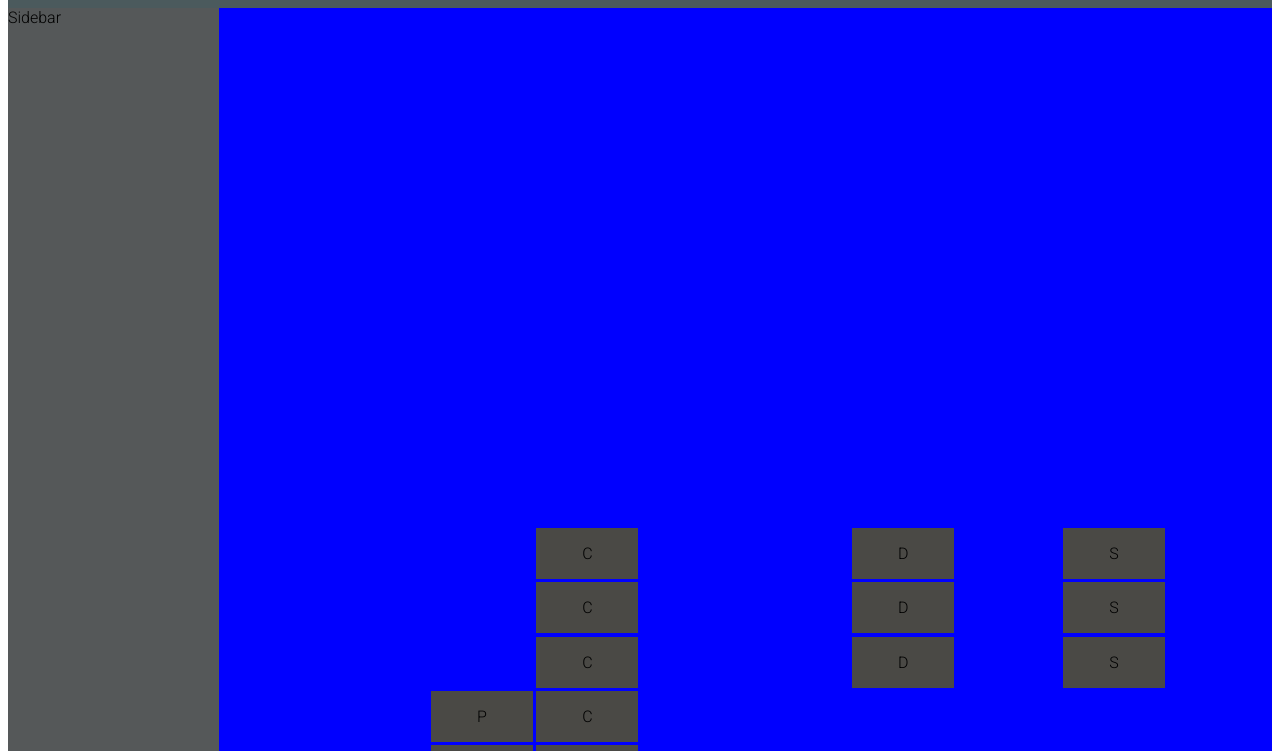
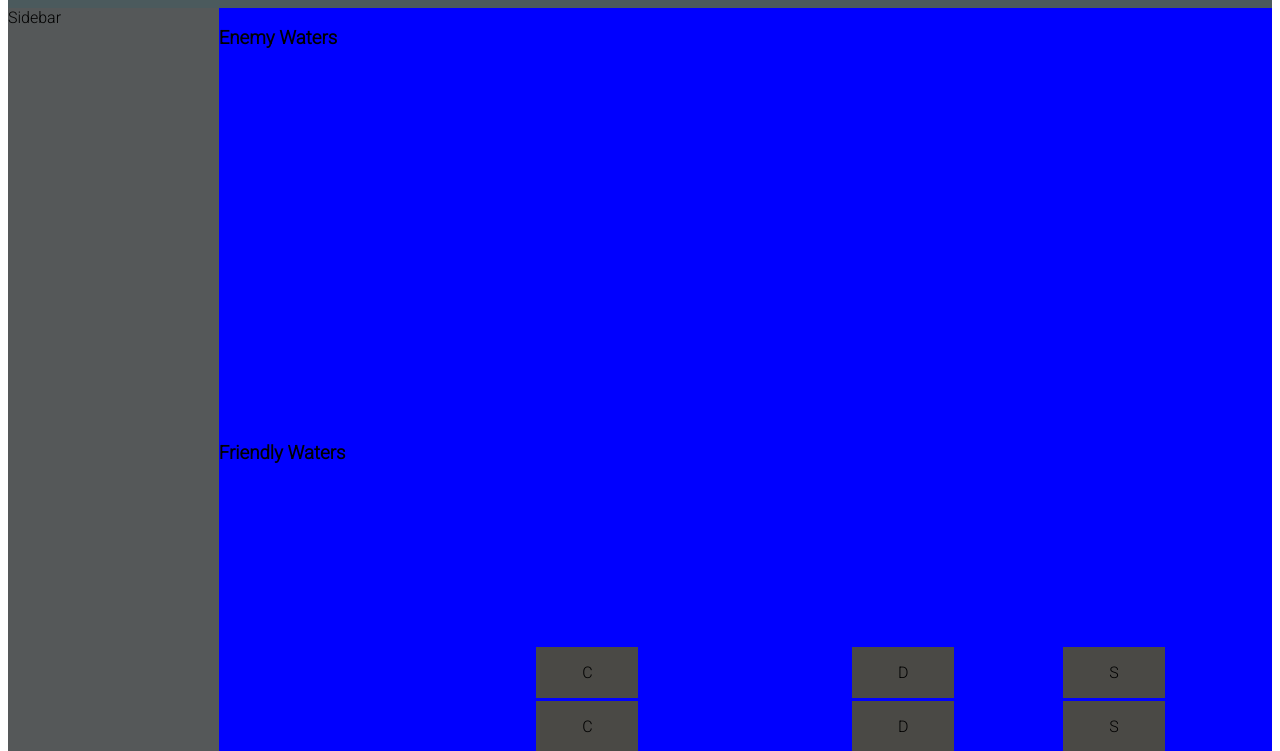
Before and after one commit to mikegecko/battleship, a website with bundled scripts: page index.html in a window 1280 px wide. Shown: the part 48-799 px from the top of the page. Built offline with nearby package versions, Linux system fonts and the light colour scheme.

Commit message:
Add header for player and enemy gameboards

```diff
--- a/index.html
+++ b/index.html
@@ -15,8 +15,10 @@
     <div class="body-container">
         <div class="sidebar">Sidebar</div>
         <div class="game-area">
+            <h3>Enemy Waters</h3>
             <div class="shot-container">
             </div>
+            <h3>Friendly Waters</h3>
             <div class="ship-container">
             </div>
         </div>
```
